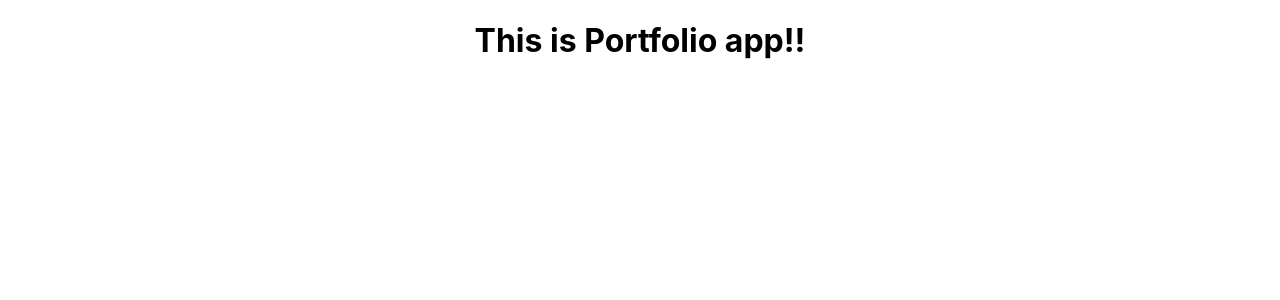
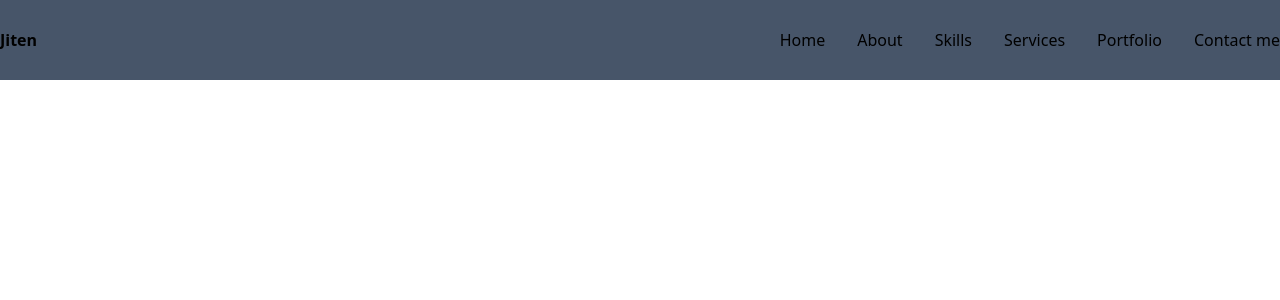
Before and after one commit to jitenshreshtha/Portfolio, a React (Create React App) app: page / in a window 1280 px wide. Shown: the top 300 px of the page. Built offline with nearby package versions, Linux system fonts and the light colour scheme.

Commit message:
navbar router tailwindcss

```diff
--- a/package.json
+++ b/package.json
@@ -6,8 +6,11 @@
     "@testing-library/jest-dom": "^5.16.5",
     "@testing-library/react": "^13.4.0",
     "@testing-library/user-event": "^13.5.0",
+    "autoprefixer": "^10.4.14",
+    "postcss": "^8.4.23",
     "react": "^18.2.0",
     "react-dom": "^18.2.0",
+    "react-router-dom": "^6.11.1",
     "react-scripts": "5.0.1",
     "web-vitals": "^2.1.4"
   },
--- /dev/null
+++ b/postcss.config.js
@@ -0,0 +1,6 @@
+module.exports = {
+  plugins: {
+    tailwindcss: {},
+    autoprefixer: {},
+  },
+}
--- a/src/App.js
+++ b/src/App.js
@@ -1,10 +1,11 @@
 
 import './App.css';
+import Header from './Components/Header';
 
 function App() {
   return (
     <div className="App">
-      <h1>This is Portfolio app!!</h1>
+      <Header />
     </div>
   );
 }
--- /dev/null
+++ b/src/Components/Header.jsx
@@ -0,0 +1,23 @@
+import React from "react";
+
+function Header() {
+  return (
+    <div className="flex justify-between h-20 bg-slate-600 items-center">
+      <div className="">
+        <h1 className="font-extrabold">Jiten</h1>
+      </div>
+      <div>
+        <ul className="flex gap-8">
+          <li>Home</li>
+          <li>About</li>
+          <li>Skills</li>
+          <li>Services</li>
+          <li>Portfolio</li>
+          <li>Contact me</li>
+        </ul>
+      </div>
+    </div>
+  );
+}
+
+export default Header;
--- a/src/index.css
+++ b/src/index.css
@@ -1,13 +1,3 @@
-body {
-  margin: 0;
-  font-family: -apple-system, BlinkMacSystemFont, 'Segoe UI', 'Roboto', 'Oxygen',
-    'Ubuntu', 'Cantarell', 'Fira Sans', 'Droid Sans', 'Helvetica Neue',
-    sans-serif;
-  -webkit-font-smoothing: antialiased;
-  -moz-osx-font-smoothing: grayscale;
-}
-
-code {
-  font-family: source-code-pro, Menlo, Monaco, Consolas, 'Courier New',
-    monospace;
-}
+@tailwind base;
+@tailwind components;
+@tailwind utilities;
--- /dev/null
+++ b/tailwind.config.js
@@ -0,0 +1,15 @@
+/** @type {import('tailwindcss').Config} */
+module.exports = {
+  content: [
+    "./app/**/*.{js,ts,jsx,tsx,mdx}",
+    "./pages/**/*.{js,ts,jsx,tsx,mdx}",
+    "./components/**/*.{js,ts,jsx,tsx,mdx}",
+
+    // Or if using `src` directory:
+    "./src/**/*.{js,ts,jsx,tsx,mdx}",
+  ],
+  theme: {
+    extend: {},
+  },
+  plugins: [],
+}
```
Also changed, not shown: 1 other file (tests, documents, lock files or other folders).
